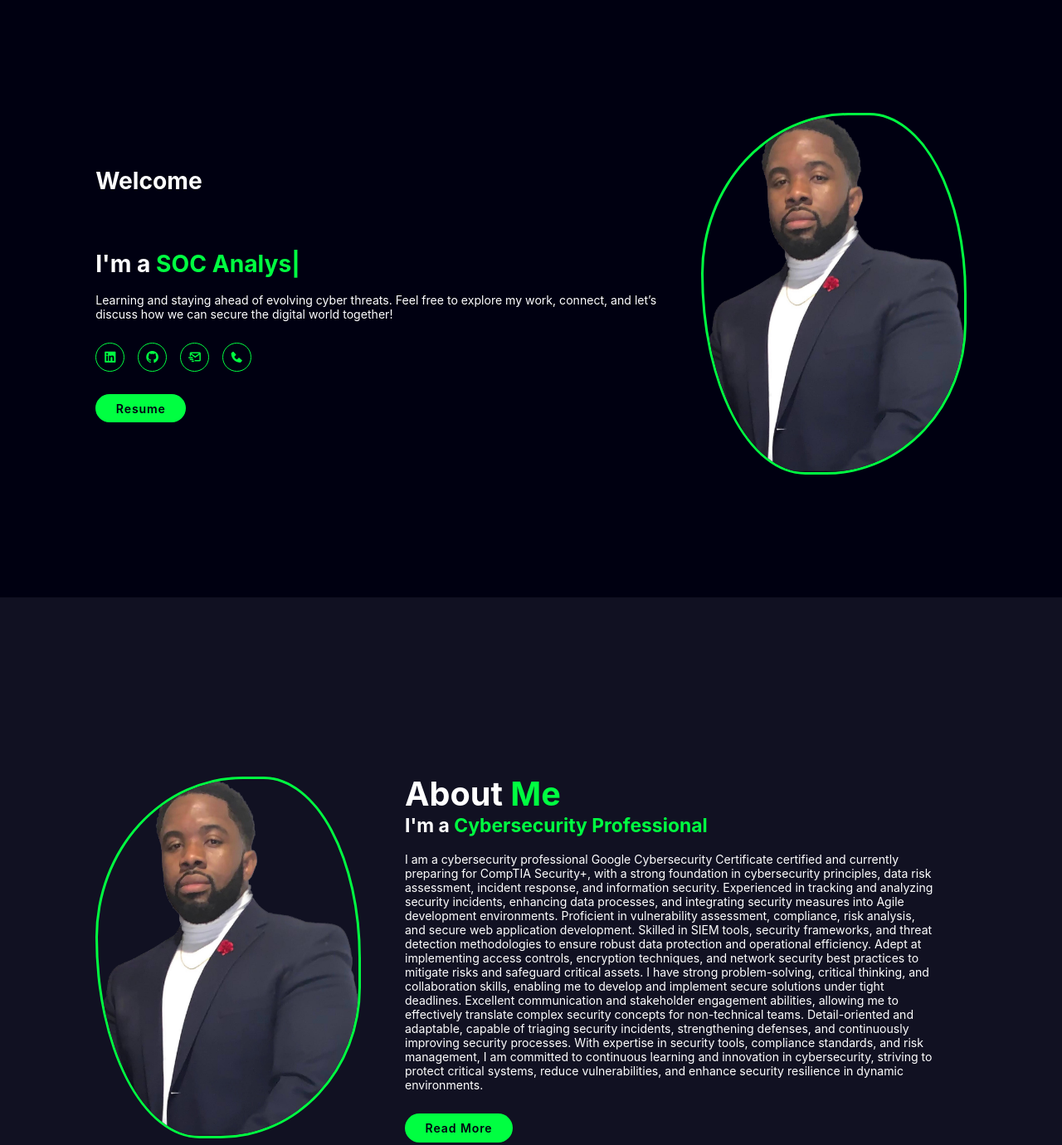
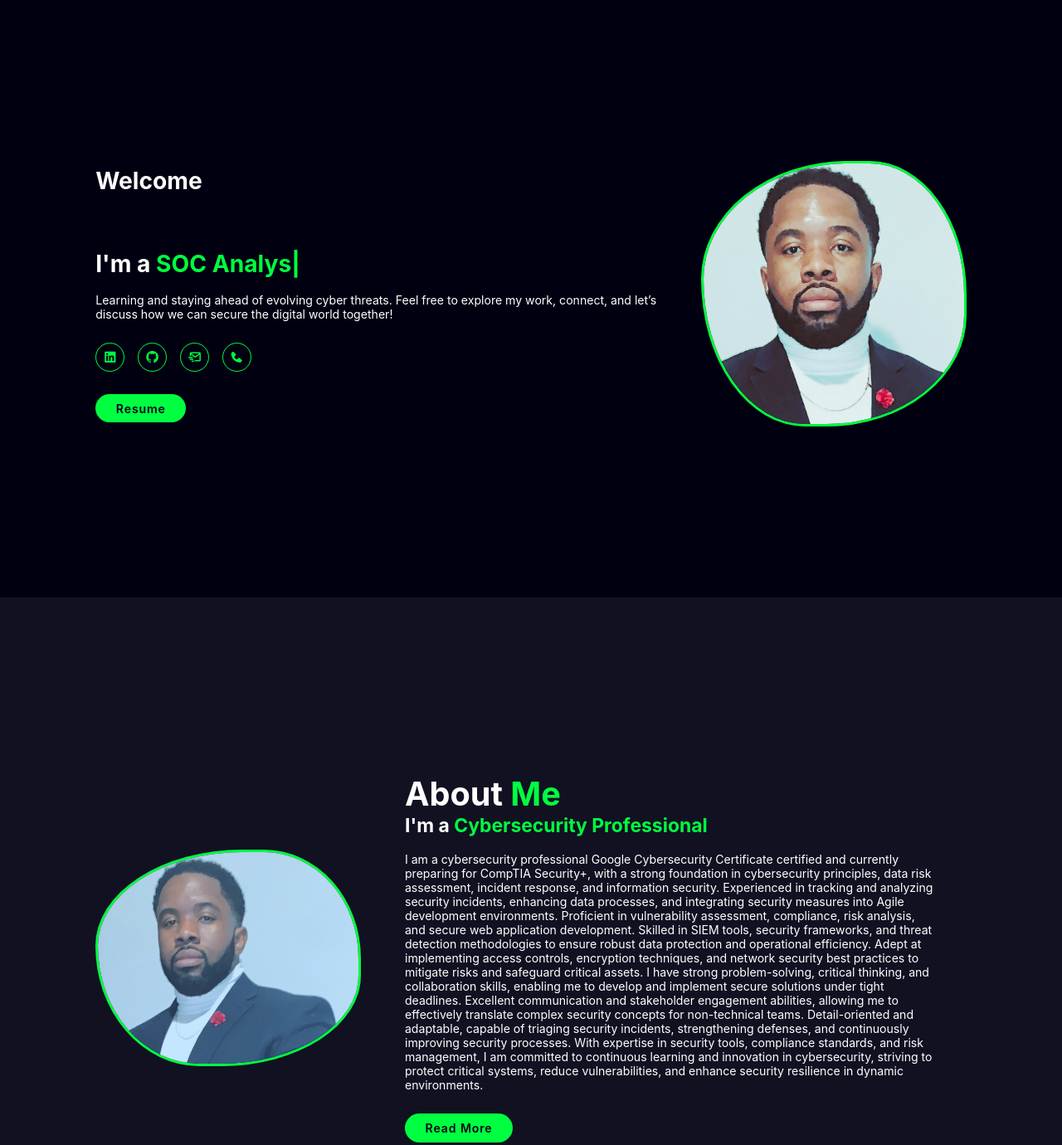
Before and after one commit to UzoIkejiofor/cyber-portfolio, a plain HTML site: page index.html in a window 1280 px wide. Shown: the part 80-1460 px from the top of the page at 83% size. Drawn offline with nearby package versions, Linux system fonts and the light colour scheme.

Commit message:
Photo-update

```diff
--- a/index.html
+++ b/index.html
@@ -55,7 +55,7 @@
         </div>
 
         <div class="home-img">
-            <img src="images/personal.png" alt="profile image">
+            <img src="images/PHOTO-canva.jpg" alt="profile image">
         </div>
     </section>
 
@@ -63,7 +63,7 @@
 
     <section class="about" id="about">
         <div class="about-img">
-            <img src="images/personal.png" alt="">
+            <img src="images/Canva.jpg" alt="">
         </div>
 
         <div class="about-content">
```
Also changed, not shown: images/Canva.jpg (added), images/Fullshot.jpg (added), images/PHOTO-canva.jpg (added).
